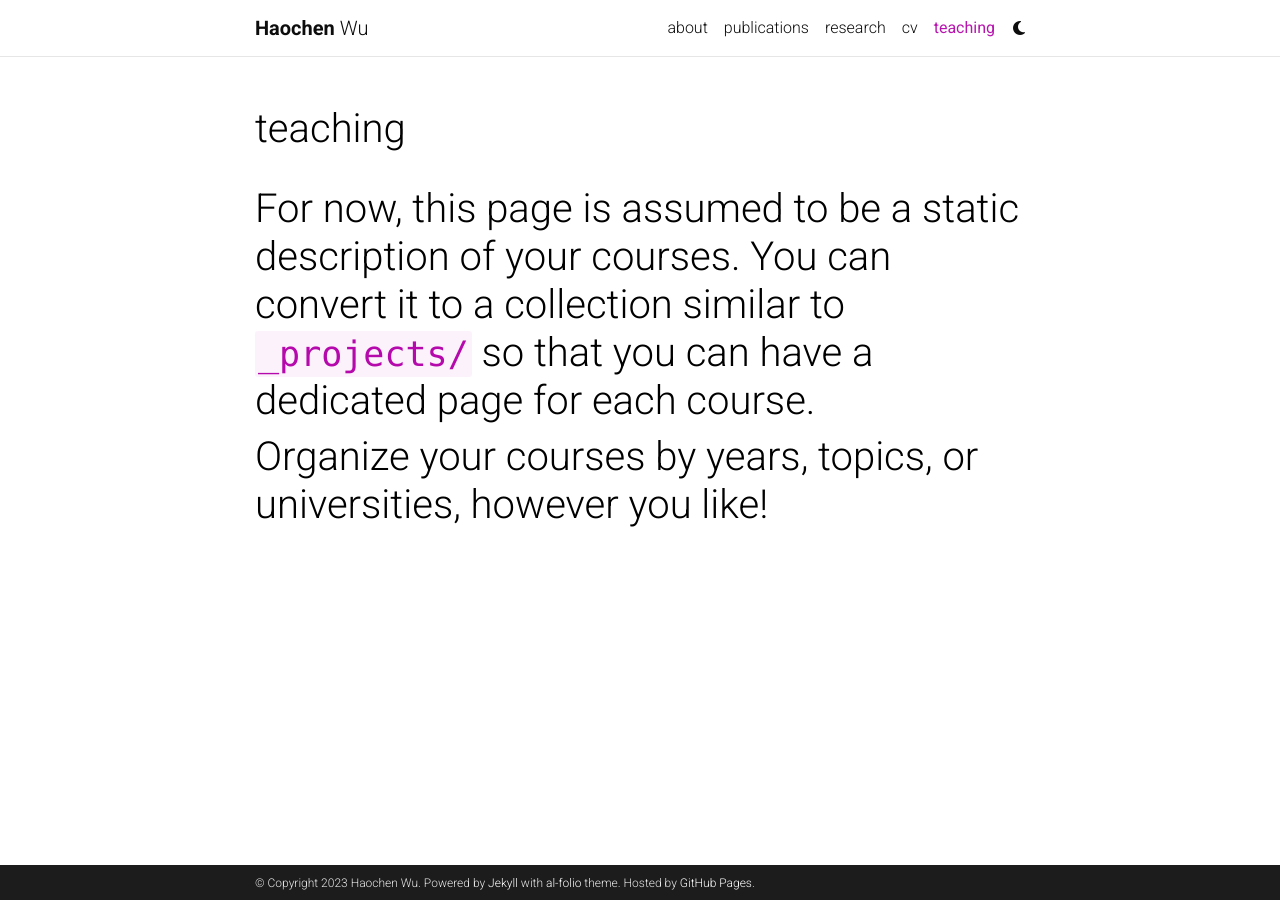
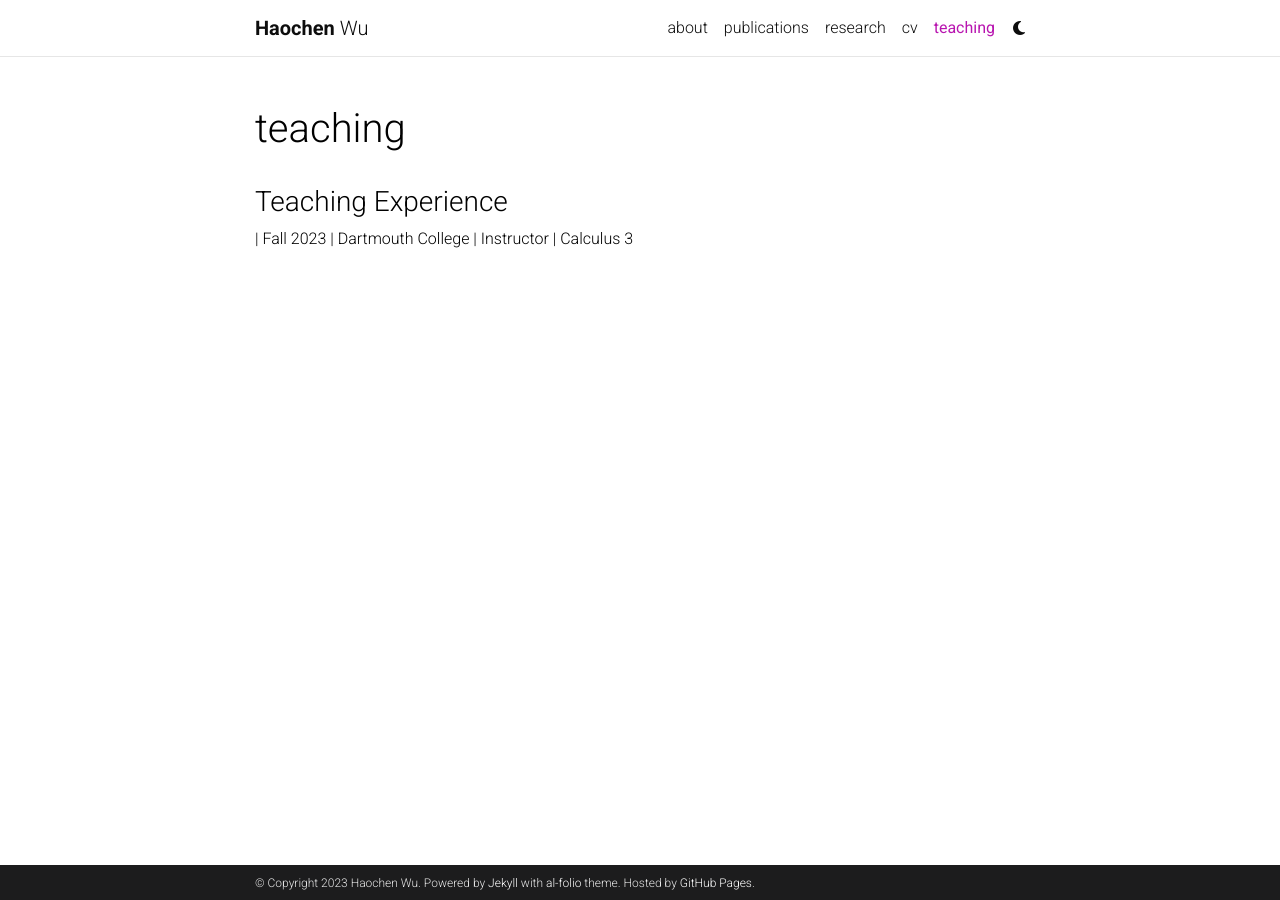
Before and after one commit to haochenwumath/haochenwumath.github.io, a Jekyll site: the page built from _pages/teaching.md, in a window 1280 px wide. Built offline with Jekyll 4.4.1, drawn with Linux system fonts in a browser that asks for light colours; comment, search, counter and statistics services are not loaded; a style sheet for code colours, icons or effects is not loaded.

Commit message:
Update teaching.md

```diff
--- a/_pages/teaching.md
+++ b/_pages/teaching.md
@@ -7,6 +7,5 @@
 nav_order: 5
 ---
 
-# For now, this page is assumed to be a static description of your courses. You can convert it to a collection similar to `_projects/` so that you can have a dedicated page for each course.
-
-# Organize your courses by years, topics, or universities, however you like!
+### Teaching Experience ###
+| Fall 2023 | Dartmouth College | Instructor | Calculus 3
```
